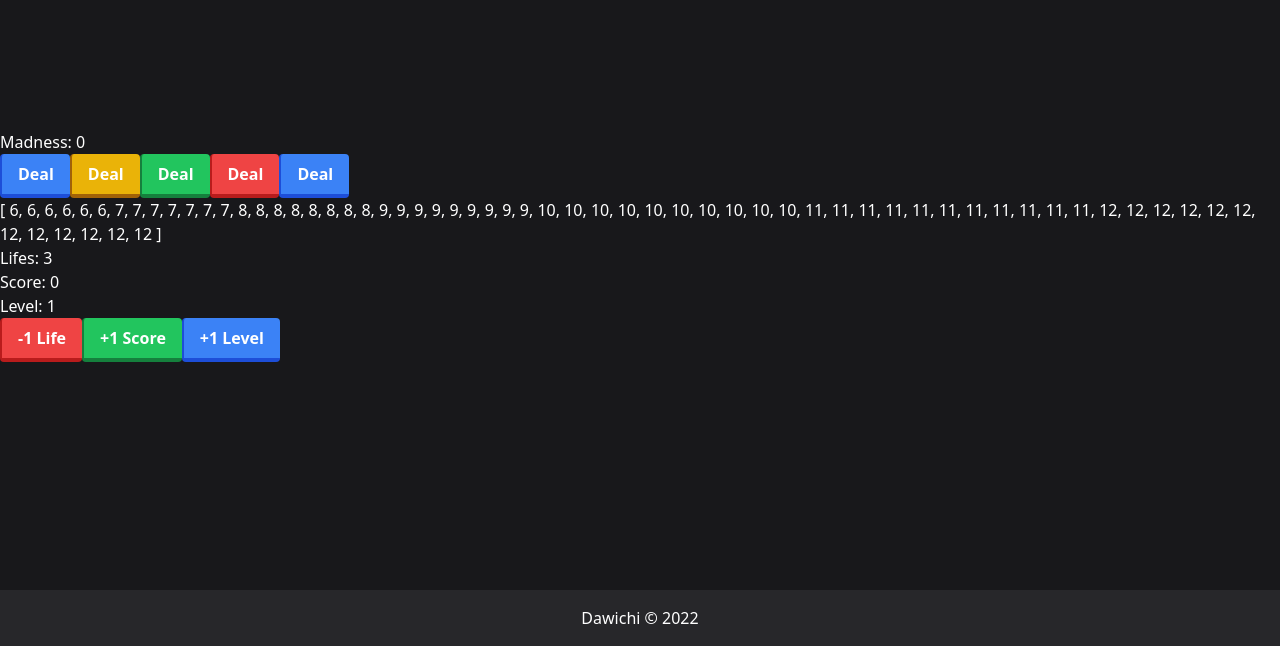
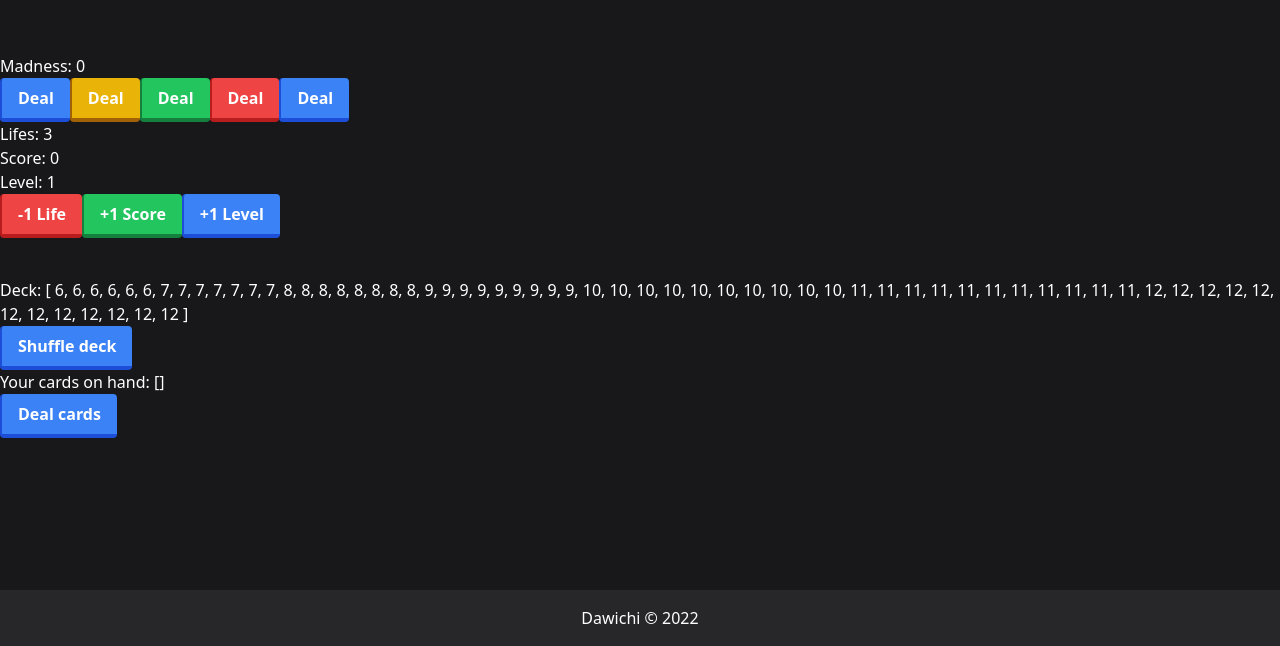
Before and after one commit to Brr1-99/duckcards, a Nuxt app: page /madness in a window 1280 px wide. Shown: the part 154-800 px from the top of the page. Built offline with nearby package versions, Linux system fonts and the light colour scheme.

Commit message:
Shuffle cards

```diff
--- /dev/null
+++ b/composables/useDeck.ts
@@ -0,0 +1,50 @@
+const deck = ref([])
+const hand = ref([])
+
+/**
+ * useDeck.ts
+ * @description Deck management.
+ */
+export default () => {
+    /**
+     * Generate a new deck of cards for Madness game.
+     */
+    function generateMadnessDeck() {
+        const numbers: number[] = [6, 7, 8, 9, 10, 11, 12]
+
+        for (const number of numbers) {
+            for (let i = 0; i < number; i++) {
+                deck.value.push(number)
+            }
+        }
+    }
+
+    /**
+     * Shuffle the deck.
+     */
+    function shuffleDeck() {
+        for (let i = deck.value.length - 1; i > 0; i--) {
+            const j = Math.floor(Math.random() * (i + 1))
+            const temp = deck.value[i]
+            deck.value[i] = deck.value[j]
+            deck.value[j] = temp
+        }
+    }
+
+    /**
+     * Deal 5 cards from the deck to the hand.
+     */
+    function dealCards() {
+        for (let i = 0; i < 5; i++) {
+            hand.value.push(deck.value.pop())
+        }
+    }
+
+    return {
+        deck: readonly(deck),
+        hand: readonly(hand),
+        generateMadnessDeck,
+        shuffleDeck,
+        dealCards,
+    }
+}
--- a/pages/madness.vue
+++ b/pages/madness.vue
@@ -6,18 +6,23 @@
     <Button1 text="Deal" type="danger" @click="increment" />
     <Button1 text="Deal" type="pedro" @click="increment" />
 
-    <p>{{ cards }}</p>
     <p>Lifes: {{ obj.lifes }}</p>
     <p>Score: {{ obj.score }}</p>
     <p>Level: {{ obj.level }}</p>
     <Button1 text="-1 Life" type="danger" @click="lostLife" />
     <Button1 text="+1 Score" type="success" @click="addScore" />
     <Button1 text="+1 Level" @click="addLevel" />
+
+    <p class="mt-10"></p>
+    <h3>Deck: {{ deck }}</h3>
+    <Button1 text="Shuffle deck" @click="shuffleDeck" />
+    <h3>Your cards on hand: {{ hand }}</h3>
+    <Button1 text="Deal cards" @click="dealCards" />
 </template>
 
 <script setup lang="ts">
-import { Cards } from '~~/services/cards'
 const { count, increment, obj, lostLife, addScore, addLevel } = useCounter()
+const { deck, hand, generateMadnessDeck, shuffleDeck, dealCards } = useDeck()
 
-const cards = Cards.generateCards()
+generateMadnessDeck()
 </script>
--- a/services/cards.ts
+++ /dev/null
@@ -1,14 +0,0 @@
-export class Cards {
-    static generateCards(): number[] {
-        const cards: number[] = []
-        const numbers: number[] = [6, 7, 8, 9, 10, 11, 12]
-
-        for (const number of numbers) {
-            for (let i = 0; i < number; i++) {
-                cards.push(number)
-            }
-        }
-
-        return cards
-    }
-}
```
